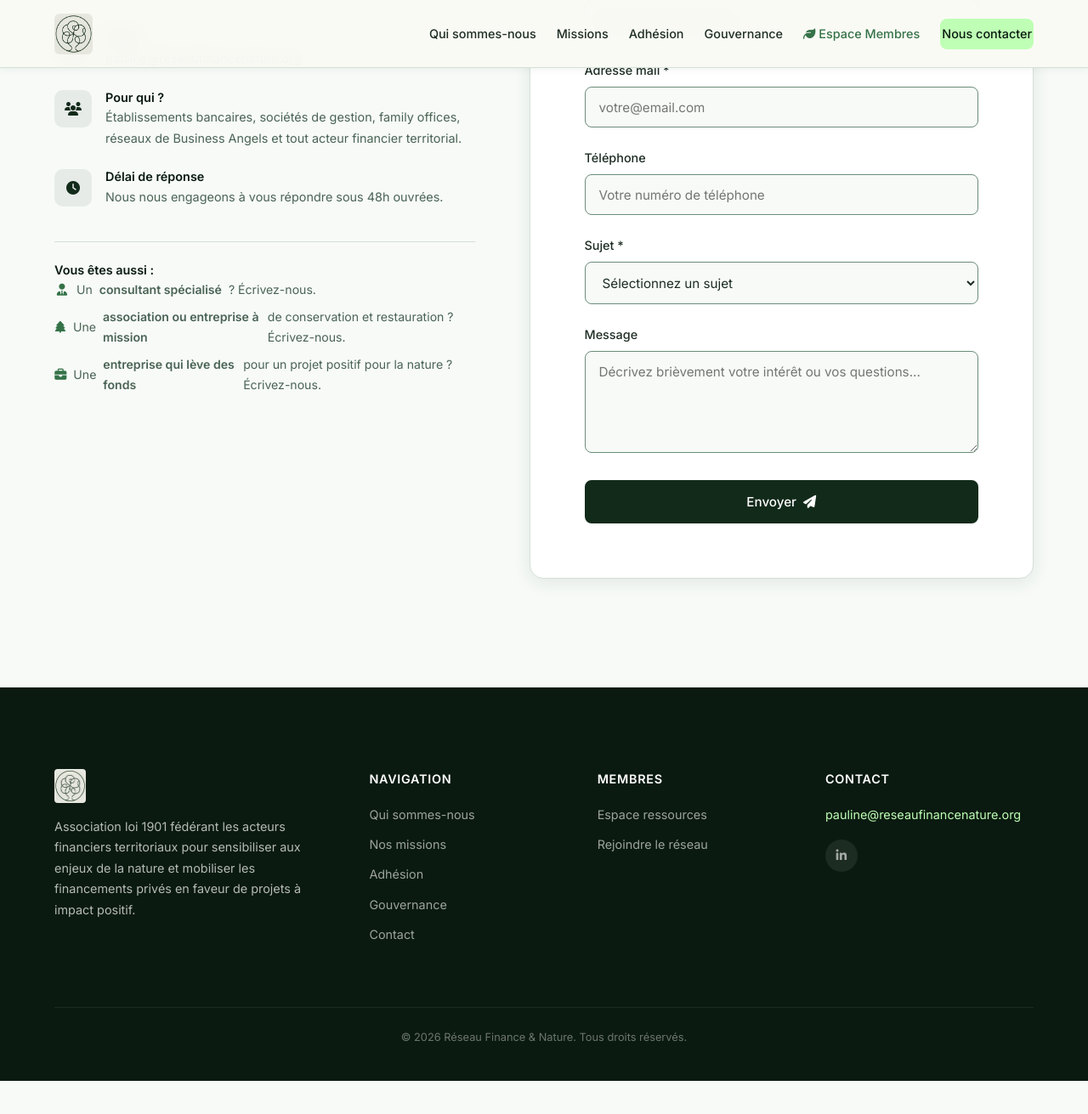
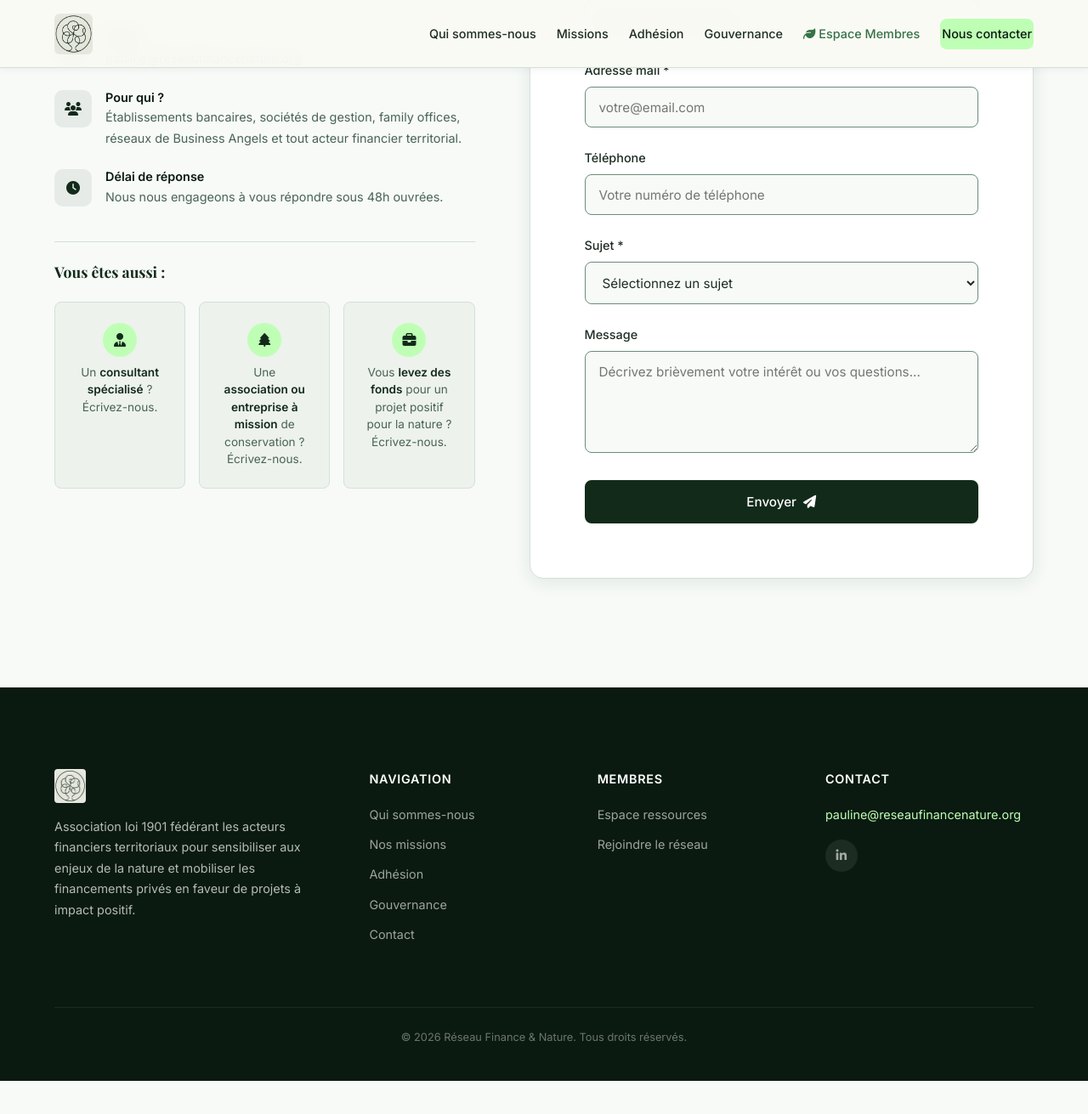
Before and after one commit to fabriceliut/reseau-finance-nature, a Jekyll site: the page built from pages/contact.html, in a window 1280 px wide and 1400 px high, scrolled down 488 px. Shown: the top 1311 px of the window at 85% size. Built offline with Jekyll 4.4.1, drawn with Linux system fonts in a browser that asks for light colours.

Commit message:
style: refonte du bloc 'Vous êtes aussi' en mini-cartes

```diff
--- a/assets/css/style.css
+++ b/assets/css/style.css
@@ -1950,30 +1950,62 @@ h4 { font-size: 1.1rem; }
   border-top: 1px solid var(--color-border);
 }
 
-.contact-also h4 {
-  font-family: var(--font-body);
-  font-weight: 600;
-  margin-bottom: var(--space-sm);
-}
-
-.contact-also ul {
-  display: flex;
-  flex-direction: column;
-  gap: 0.5rem;
-}
-
-.contact-also li {
-  font-size: 0.88rem;
-  color: var(--color-text-light);
-  display: flex;
-  align-items: center;
-  gap: 0.5rem;
-}
-
-.contact-also li i {
-  color: var(--color-accent);
-  width: 18px;
+.contact-also-title {
+  font-family: var(--font-heading);
+  font-size: 1.1rem;
+  font-weight: 700;
+  color: var(--color-primary);
+  margin-bottom: var(--space-md);
+}
+
+.contact-also-cards {
+  display: grid;
+  grid-template-columns: repeat(3, 1fr);
+  gap: var(--space-sm);
+}
+
+.contact-also-card {
+  background: var(--color-bg-alt);
+  border: 1px solid var(--color-border);
+  border-radius: var(--radius);
+  padding: var(--space-md);
   text-align: center;
+  transition: var(--transition);
+}
+
+.contact-also-card:hover {
+  border-color: var(--color-accent);
+  box-shadow: var(--shadow-sm);
+}
+
+.contact-also-icon {
+  width: 40px;
+  height: 40px;
+  background: var(--color-secondary);
+  color: var(--color-primary);
+  border-radius: 50%;
+  display: flex;
+  align-items: center;
+  justify-content: center;
+  margin: 0 auto var(--space-xs);
+  font-size: 1rem;
+}
+
+.contact-also-card p {
+  font-size: 0.85rem;
+  color: var(--color-text-light);
+  line-height: 1.5;
+  margin: 0;
+}
+
+.contact-also-card strong {
+  color: var(--color-primary);
+}
+
+@media (max-width: 600px) {
+  .contact-also-cards {
+    grid-template-columns: 1fr;
+  }
 }
 
 /* --- Responsive additions --- */
--- a/pages/contact.html
+++ b/pages/contact.html
@@ -39,12 +39,21 @@ permalink: /contact/
         </div>
 
         <div class="contact-also">
-          <h2 class="contact-detail-title">Vous êtes aussi :</h2>
-          <ul>
-            <li><i aria-hidden="true" class="fas fa-user-tie"></i> Un <strong>consultant spécialisé</strong> ? Écrivez-nous.</li>
-            <li><i aria-hidden="true" class="fas fa-tree"></i> Une <strong>association ou entreprise à mission</strong> de conservation et restauration ? Écrivez-nous.</li>
-            <li><i aria-hidden="true" class="fas fa-briefcase"></i> Une <strong>entreprise qui lève des fonds</strong> pour un projet positif pour la nature ? Écrivez-nous.</li>
-          </ul>
+          <h2 class="contact-also-title">Vous êtes aussi :</h2>
+          <div class="contact-also-cards">
+            <div class="contact-also-card">
+              <div class="contact-also-icon"><i aria-hidden="true" class="fas fa-user-tie"></i></div>
+              <p>Un <strong>consultant spécialisé</strong> ?<br>Écrivez-nous.</p>
+            </div>
+            <div class="contact-also-card">
+              <div class="contact-also-icon"><i aria-hidden="true" class="fas fa-tree"></i></div>
+              <p>Une <strong>association ou entreprise à mission</strong> de conservation ?<br>Écrivez-nous.</p>
+            </div>
+            <div class="contact-also-card">
+              <div class="contact-also-icon"><i aria-hidden="true" class="fas fa-briefcase"></i></div>
+              <p>Vous <strong>levez des fonds</strong> pour un projet positif pour la nature ?<br>Écrivez-nous.</p>
+            </div>
+          </div>
         </div>
       </div>
 
```
